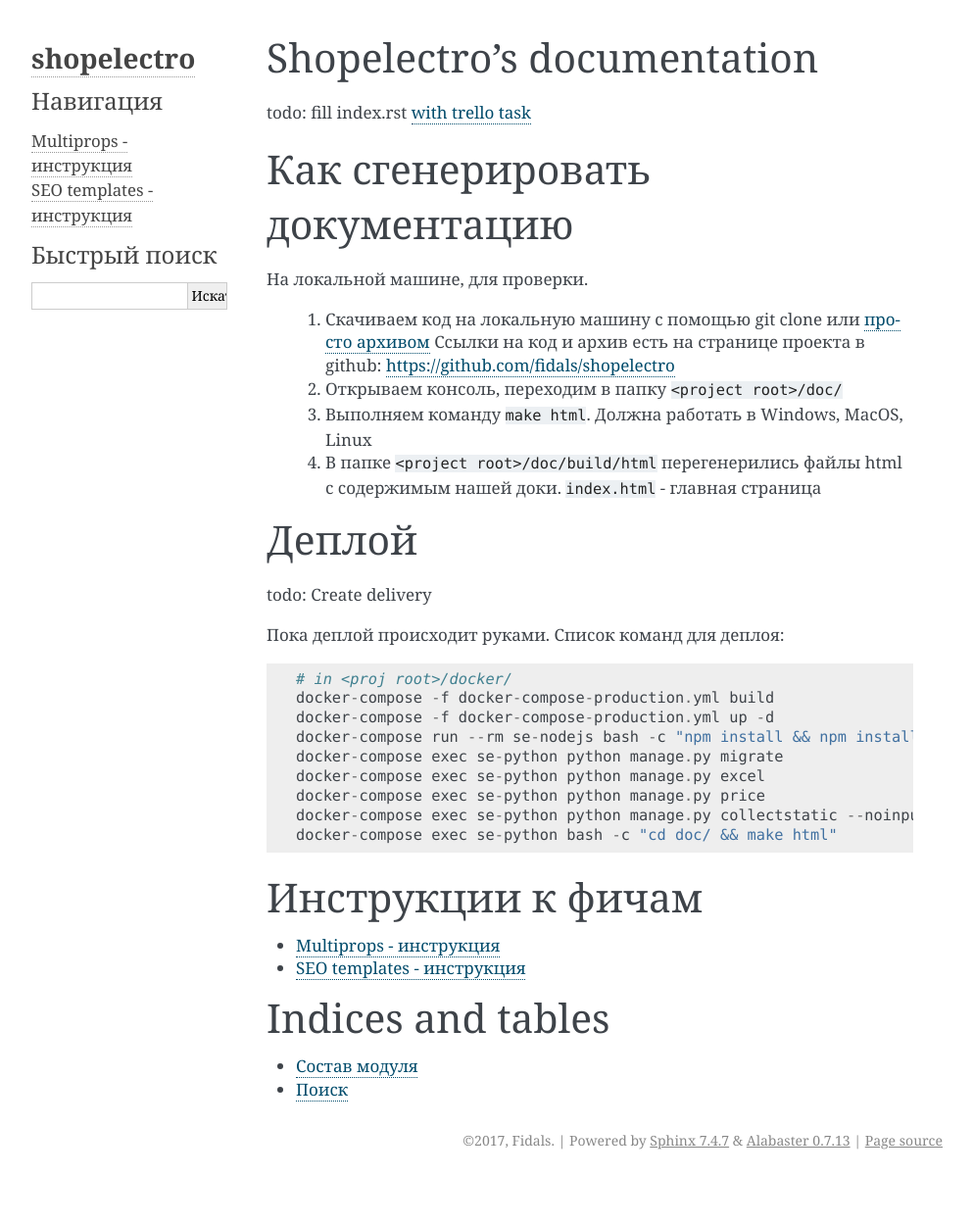
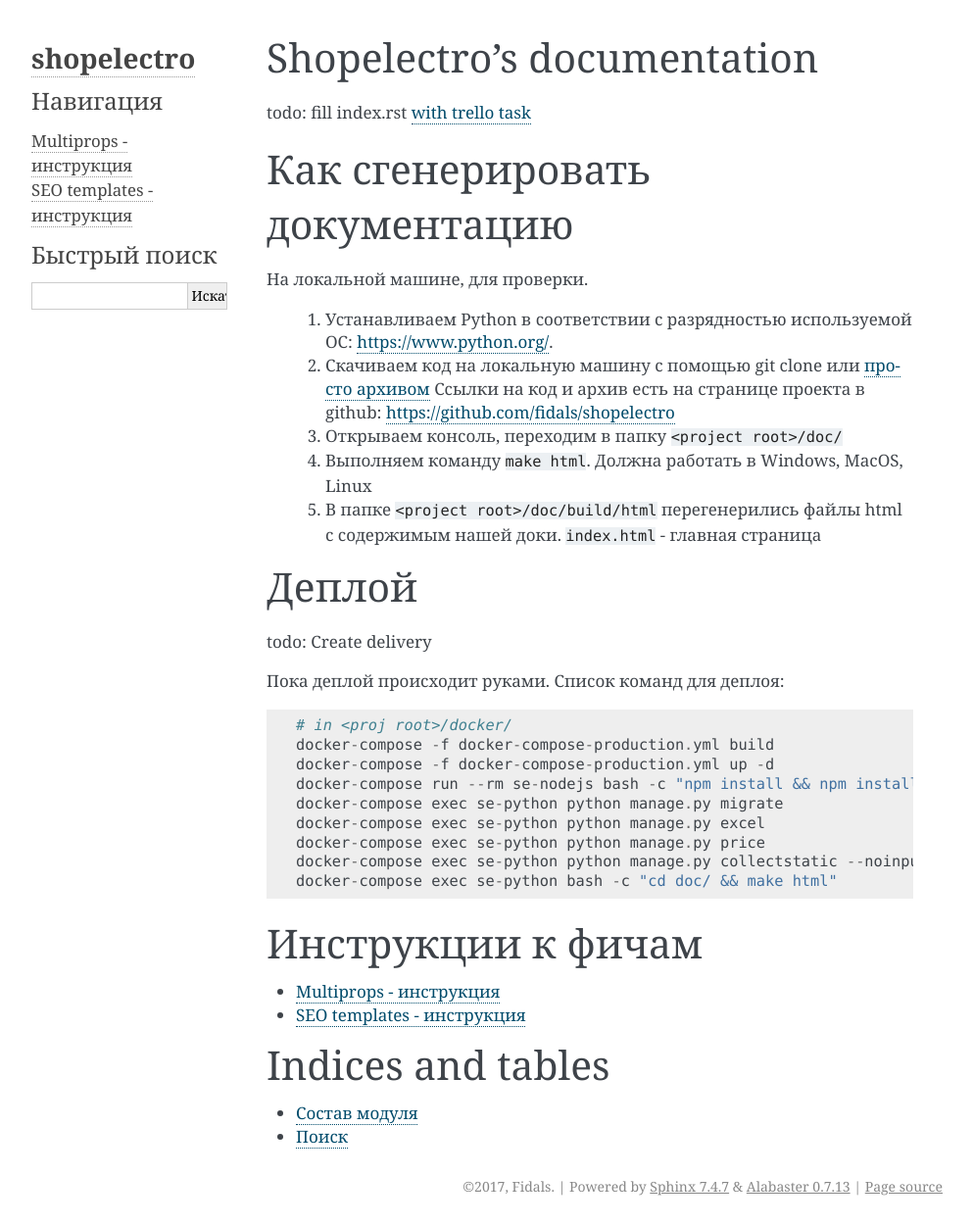
Before and after one commit to fidals/shopelectro, a Sphinx documentation site: the page built from doc/source/index.rst, in a window 1280 px wide. Shown: the whole page at 98% size, without its empty margins (148-1141 px from the left). Built offline with Sphinx 7.4.7, drawn with Linux system fonts in a browser that asks for light colours; before the commit the page ends 1203 px from its top, so only the background shows below that.

Commit message:
Добавлен пункт 1 (об установке Python)

```diff
--- a/doc/source/index.rst
+++ b/doc/source/index.rst
@@ -12,6 +12,7 @@
 ==============================
 На локальной машине, для проверки.
 
+   #. Устанавливаем Python в соответствии с разрядностью используемой ОС: https://www.python.org/.
    #. Скачиваем код на локальную машину с помощью git clone или `просто архивом <https://github.com/fidals/shopelectro/archive/master.zip>`_ Ссылки на код и архив есть на странице проекта в github: https://github.com/fidals/shopelectro
    #. Открываем консоль, переходим в папку ``<project root>/doc/``
    #. Выполняем команду ``make html``. Должна работать в Windows, MacOS, Linux
```
